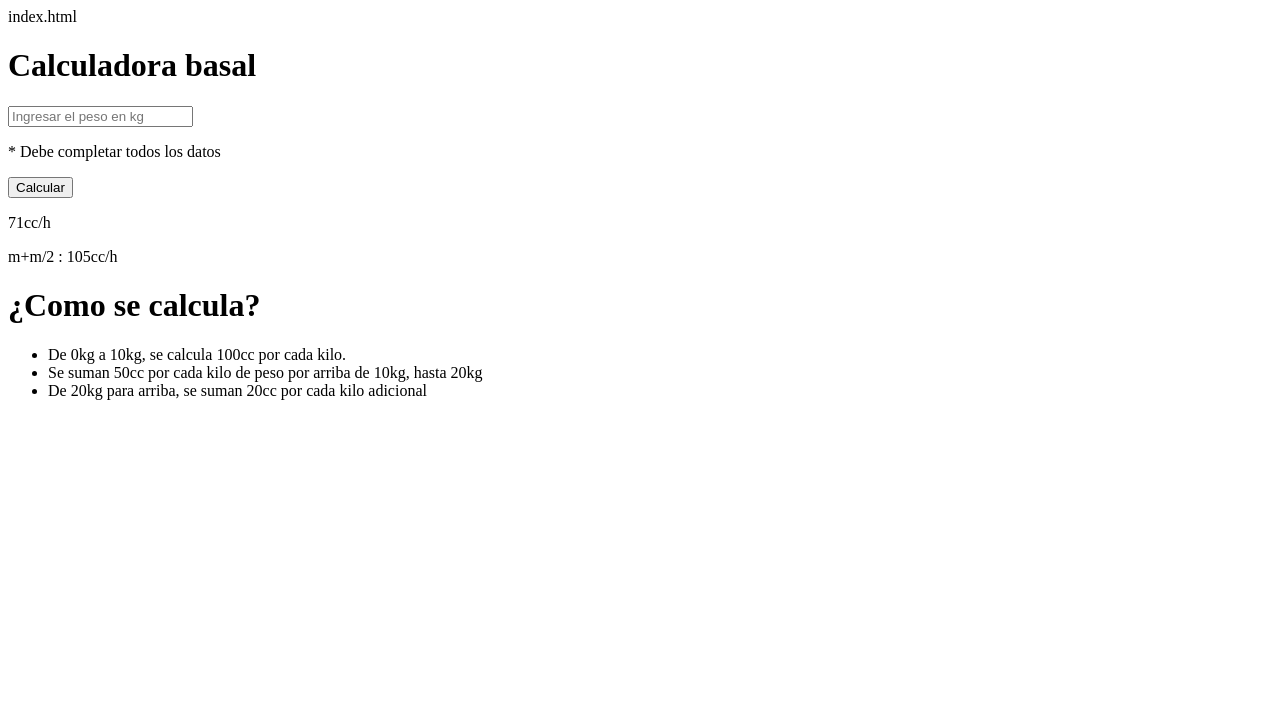
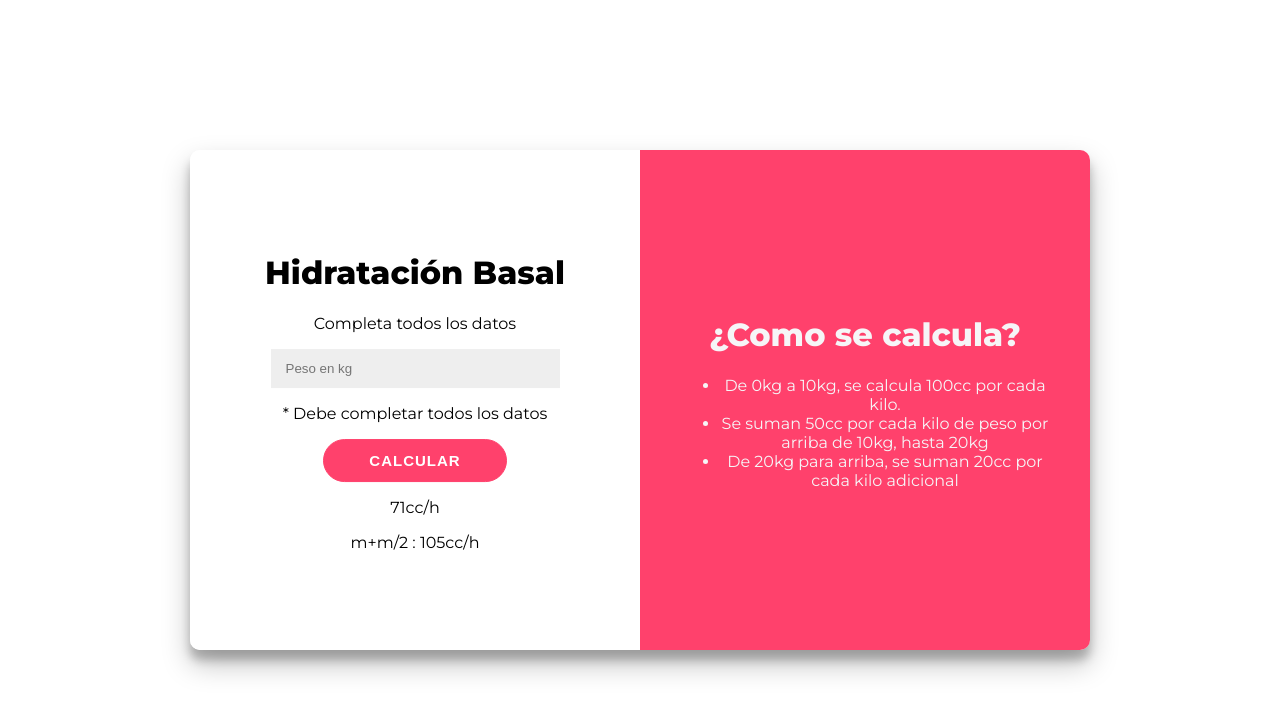
Before and after one commit to roderick4u/CalculadoraBasal, a plain HTML site: page index.html in a window 1280 px wide. Drawn offline with Linux system fonts and the light colour scheme.

Commit message:
Update con css

```diff
--- a/index.html
+++ b/index.html
@@ -1,20 +1,25 @@
-index.html
+
 <!DOCTYPE html>
 <html>
     <head>
         <title>Calculadora de hidratación</title>
+        <link rel="stylesheet" href="./style.css">
     </head>
     <body>
-        <div>
-            <div>
-                <h1>Calculadora basal</h1>
-                <input type="number" placeholder="Ingresar el peso en kg" />
+        <div id="contenedor">
+            <div id="calculadora">
+                <div class="contenido">
+                    <h1>Hidratación Basal</h1>
+                    <p >Completa todos los datos</p>
+                    <input type="number" placeholder="Peso en kg" />
                     <p>* Debe completar todos los datos</p>
                     <button>Calcular</button>
                     <p>71cc/h</p>
                     <p>m+m/2 : 105cc/h</p>
                 </div>
-    </body>
+            </div>
+            <div id="detalle">
+                <div class="contenido">
                     <h1>¿Como se calcula?</h1>
                     <ul>
                         <li>De 0kg a 10kg, se calcula 100cc por cada kilo.</li>
@@ -22,5 +27,8 @@ index.html
                         <li>De 20kg para arriba, se suman 20cc por cada kilo adicional</li>
                     </ul>
                 </div>
+            </div>
+        </div>
+      </body>
 
 </html>
--- /dev/null
+++ b/style.css
@@ -0,0 +1,67 @@
+@import url('https://fonts.googleapis.com/css?family=Montserrat:400,800');
+
+body{
+    font-family: 'Montserrat', sans-serif;
+    background:white;
+    color:gray";
+}
+#contenedor{
+    width: 900px;
+    height: 500px;
+    text-align: center;
+    /* Estas 3 lineas se encargan de centrar el div vertical y horizontalmente */
+    position: absolute;
+    inset: 0;
+    margin: auto;
+    border-radius: 10px;
+    overflow: hidden;
+    box-shadow: 0 14px 28px rgba(0,0,0,0.25),
+      0 10px 10px rgba(0,0,0,0.22);
+  }
+#calculadora{
+    background: white;
+    /* Con estas 3 lineas vamos a hacer que los divs queden lado a lado */
+    width: 50%;
+    height: 100%;
+    float: left;
+}
+
+#detalle{
+    background: #FF416C;
+    /* Con estas 3 lineas vamos a hacer que los divs queden lado a lado */
+    width: 50%;
+    height: 100%;
+    float: left;
+    color: #f6f5f7;
+}
+.contenido{
+    /* Estas tres lineas van a centrar el contenido verticalmente dentro de cada div */
+    position: relative;
+    top: 50%;
+    transform: translateY(-50%);
+    overflow: hidden;
+    padding: 40px;
+}
+input {
+	width: 70%;
+    padding: 12px 15px;
+    border: none;
+    background-color: #eee;
+}
+
+button {
+  font-size: 15px;
+	font-weight: bold;
+	padding: 12px 45px;
+	border-radius: 30px;
+	background-color: #FF416C;
+	border: 1px solid #FF416C;
+	color: #FFFFFF;
+	text-transform: uppercase;
+	letter-spacing: 1px;
+	transition: transform 20ms ease-in;
+}
+
+button:active {
+	transform: scale(0.95);
+}
```
Lines whose indentation alone changed are shown as unchanged.
